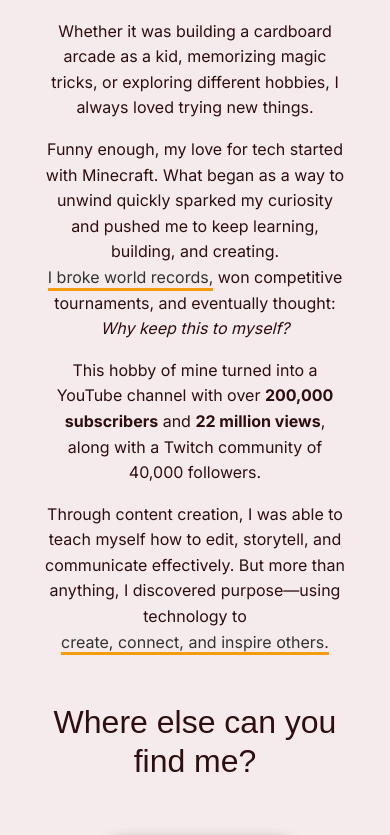
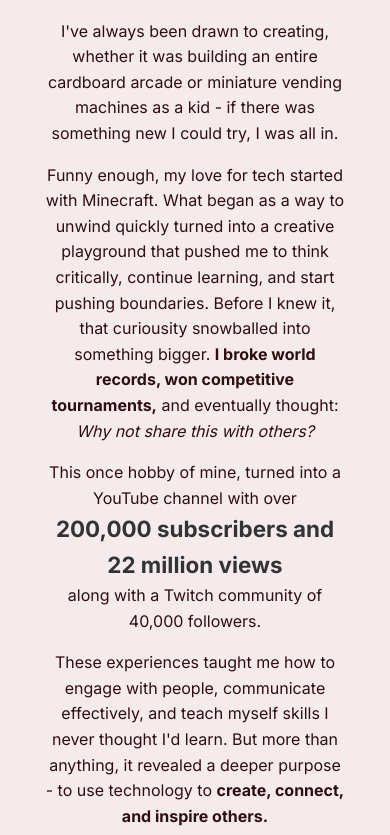
Before and after one commit to jess-icaww/jess-icaww.github.io, a plain HTML site: page index.html in a window 390 px wide. Shown: the part 980-1815 px from the top of the page. Drawn offline with nearby package versions, Linux system fonts and the light colour scheme; a web font is replaced by a local one.

Commit message:
Updated About Me Section - Made text more conscise. - Changed animations/effects for emphasis on certain phrases. - Changed padding for a cleaner view.

```diff
--- a/index.html
+++ b/index.html
@@ -59,13 +59,13 @@
     <div class="about-me" id="about">
         <h1>About Me</h1>
         <div class="about-me-text">
-            <p>Whether it was building a cardboard arcade as a kid, memorizing magic tricks, or exploring different hobbies, I always loved trying new things.</p>
-            <p>Funny enough, my love for tech started with Minecraft. What began as a way to unwind quickly sparked my curiosity and pushed me to keep learning, building, and creating.
-                <span class="highlighted">I broke world records,</span>  won competitive tournaments, and eventually thought: <em>Why keep this to myself?</em>
+            <p>I've always been drawn to creating, whether it was building an entire cardboard arcade or miniature vending machines as a kid - if there was something new I could try, I was all in.</p>
+            <p>Funny enough, my love for tech started with Minecraft. What began as a way to unwind quickly turned into a creative playground that pushed me to think critically, continue learning, and start pushing boundaries. Before I knew it, that curiousity snowballed into something bigger.
+                <b>I broke world records, won competitive tournaments,</b> and eventually thought: <em>Why not share this with others?</em>
             </p>
-            <p>This hobby of mine turned into a YouTube channel with over <b>200,000 subscribers</b> and <b>22 million views</b>, along with a Twitch community of 40,000 followers.</p>
-            <p>Through content creation, I was able to teach myself how to edit, storytell, and communicate effectively. But more than anything, I discovered purpose—using technology to
-                <span class="highlighted">create, connect, and inspire others.</span>
+            <p>This once hobby of mine, turned into a YouTube channel with over <span class="highlighted">200,000 subscribers and 22 million views</span><br> along with a Twitch community of 40,000 followers.</p>
+            <p>These experiences taught me how to engage with people, communicate effectively, and teach myself skills I never thought I'd learn. But more than anything, it revealed a deeper purpose - to use technology to
+                <b>create, connect, and inspire others.</b>
             </p>
         </div>
     </div>
--- a/styles.css
+++ b/styles.css
@@ -232,12 +232,13 @@ a:hover {
   gap: 2rem;
   height: auto;
   border-top: solid;
+  margin-bottom: 1.4rem;
 }
 
 .about-me-text {
   text-align: center;
   font-size: 1.3rem;
-  max-width: 800px;
+  width: 50%;
 }
 
 .about-me h1 {
@@ -250,8 +251,8 @@ a:hover {
 .highlighted {
   position: relative;
   display: inline-block;
-  font-size: 1.3rem;
-  font-weight: 500;
+  font-size: 1.5rem;
+  font-weight: bold;
   color: #333;
 }
 
@@ -906,15 +907,14 @@ footer p {
   .highlighted {
     position: relative;
     display: inline-block;
-    font-size: 1rem;
+    font-size: 1.4rem;
   }
 
   .highlighted::after {
     content: "";
     position: absolute;
-    background-color: #f39c12; /* Underline color */
     font-size: 1rem;
-    animation: underlineAnimation 1s forwards;
+    display: none;
   }
 
   @keyframes underlineAnimation {
```
